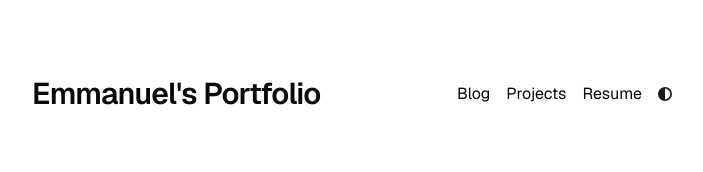
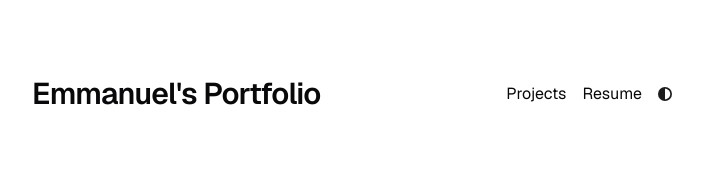
Before and after one commit to T4910/portfolio, a Next.js app: page / in a window 1280 px wide. Shown: the top 172 px of the page, without its empty margins (288-991 px from the left). Built offline with nearby package versions, Linux system fonts and the light colour scheme.

Commit message:
chore: temp remove blog link

```diff
--- a/components/nav.tsx
+++ b/components/nav.tsx
@@ -4,7 +4,7 @@ import Resume from "./dowload";
 import { ThemeSwitch } from "./theme-switch";
 
 const navItems = {
-  "/blog": { name: "Blog" },
+  // "/blog": { name: "Blog" },
   "/projects": { name: "Projects" },
   "/resume": { name: "Resume" },
   // "/photos": { name: "Photos" },
```
